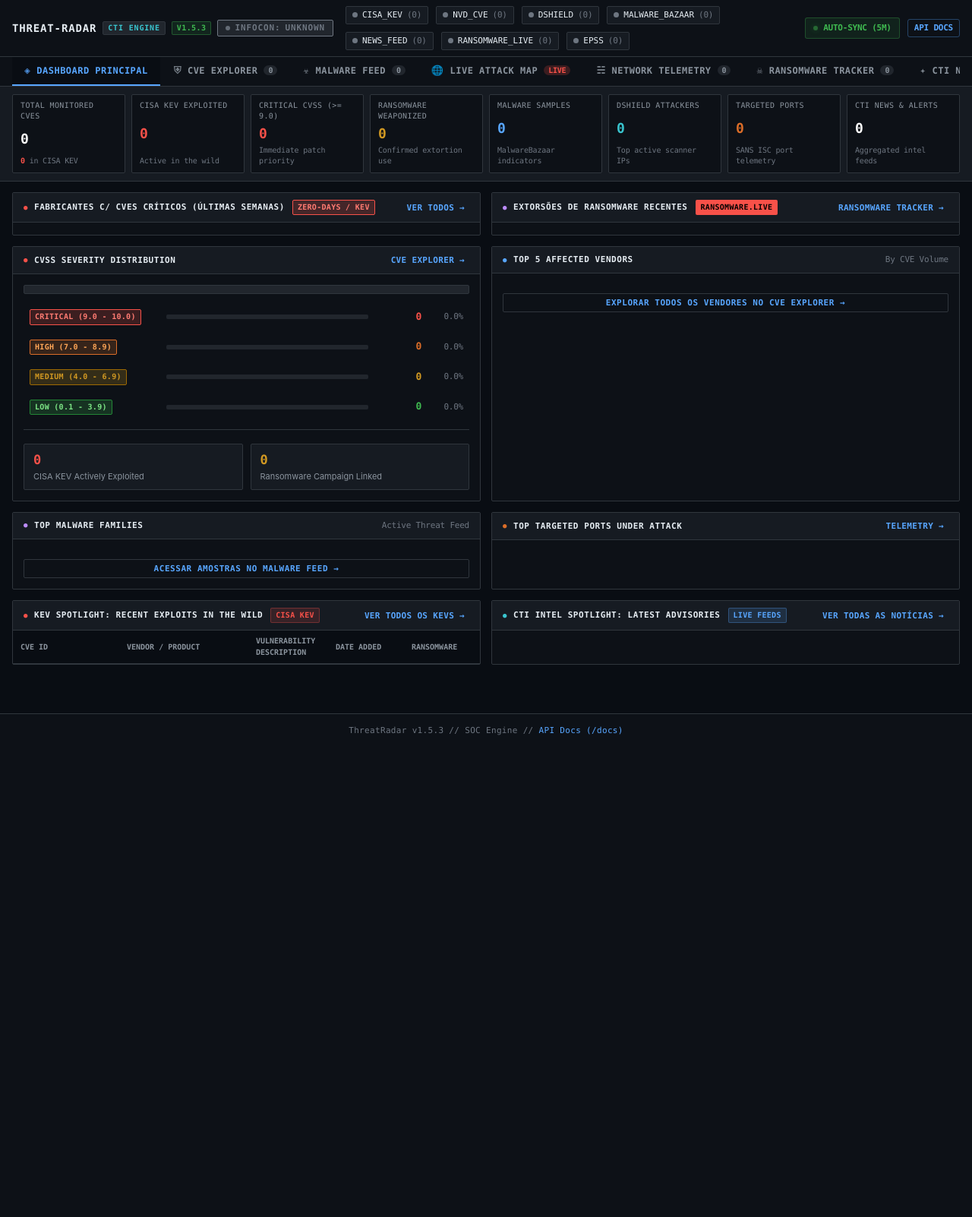
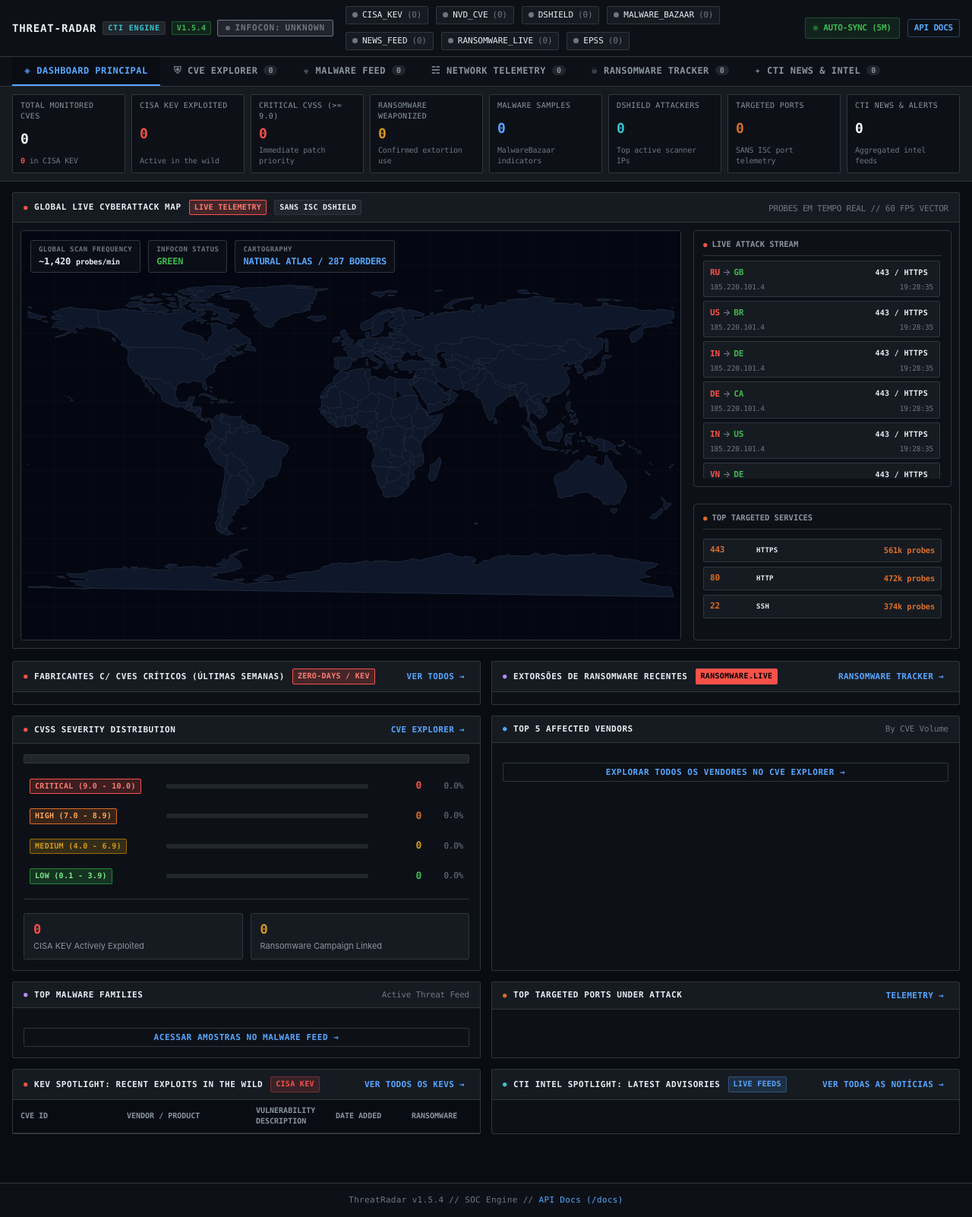
Before and after one commit to fr3dux/dark-threat-radar, a FastAPI app: page / in a window 1280 px wide. Shown: the whole page at 76% size. Before the commit the page ends 968 px from the top, so only its background shows below. Run offline with FastAPI, Linux system fonts and the light colour scheme; data comes from the database, SQL or seed files in the repository; data that the repository does not hold is empty.

Commit message:
feat(dashboard): integrate perfected cartographic live attack map as hero section in dashboard principal v1.5.4

```diff
--- a/app/templates/index.html
+++ b/app/templates/index.html
@@ -13,7 +13,7 @@
     <div class="header-top">
       <!-- Left: Brand Section & Semantic Version -->
       <div class="brand-section">
-        <span class="brand-title">THREAT-RADAR <span class="brand-tag">CTI ENGINE</span> <span class="version-badge">v1.5.3</span></span>
+        <span class="brand-title">THREAT-RADAR <span class="brand-tag">CTI ENGINE</span> <span class="version-badge">v1.5.4</span></span>
 
         <!-- SANS INFOCON Badge -->
         {% set infocon_status = (stats.infocon.status or 'unknown') | lower %}
@@ -56,9 +56,6 @@
       </button>
       <button class="tab-btn" id="tab-malware" data-target="panel-malware" onclick="switchTab('panel-malware', this)">
         <span class="tab-icon">☣</span> MALWARE FEED <span class="tab-count mono" id="tab-count-malware">{{ stats.total_malware }}</span>
-      </button>
-      <button class="tab-btn" id="tab-attackmap" data-target="panel-attackmap" onclick="switchTab('panel-attackmap', this)">
-        <span class="tab-icon">🌐</span> LIVE ATTACK MAP <span class="tab-count mono" style="color: var(--accent-red); background: rgba(248, 81, 73, 0.2);">LIVE</span>
       </button>
       <button class="tab-btn" id="tab-dshield" data-target="panel-dshield" onclick="switchTab('panel-dshield', this)">
         <span class="tab-icon">☵</span> NETWORK TELEMETRY <span class="tab-count mono" id="tab-count-dshield">{{ stats.total_dshield_ips + stats.total_dshield_ports }}</span>
@@ -193,6 +190,74 @@
     <div id="panel-dashboard" class="view-panel active">
 
       <!-- Executive Threat Posture & Top Distributions Grid -->
+      <!-- ==================== HERO RADAR: GLOBAL LIVE CYBERATTACK MAP ==================== -->
+      <div class="dash-card dash-card-attackmap" style="margin-bottom: 16px;">
+        <div class="dash-card-header">
+          <div class="header-with-badge">
+            <span class="dash-card-title"><span class="widget-bullet crit">●</span> GLOBAL LIVE CYBERATTACK MAP</span>
+            <span class="badge badge-crit">LIVE TELEMETRY</span>
+            <span class="badge badge-filetype mono">SANS ISC DSHIELD</span>
+          </div>
+          <div class="header-actions-inline">
+            <span class="mono text-muted" style="font-size: 11px;">PROBES EM TEMPO REAL // 60 FPS VECTOR</span>
+          </div>
+        </div>
+        <div class="dash-card-body" style="padding: 10px;">
+          <div class="attack-map-container" style="height: 480px; max-height: 480px;">
+            <!-- Canvas Map Stage -->
+            <div class="map-stage-wrapper">
+              <canvas id="attack-map-canvas"></canvas>
+              <div class="map-hud-overlay">
+                <div class="map-hud-stat">
+                  <span class="hud-label">GLOBAL SCAN FREQUENCY</span>
+                  <span class="hud-val mono" id="hud-attack-rate">~1,420 <small>probes/min</small></span>
+                </div>
+                <div class="map-hud-stat">
+                  <span class="hud-label">INFOCON STATUS</span>
+                  <span class="hud-val mono ok">GREEN</span>
+                </div>
+                <div class="map-hud-stat">
+                  <span class="hud-label">CARTOGRAPHY</span>
+                  <span class="hud-val mono info">NATURAL ATLAS / 287 BORDERS</span>
+                </div>
+              </div>
+            </div>
+
+            <!-- Lateral Attack Stream & Targeted Services -->
+            <div class="attack-stream-sidebar">
+              <div class="sidebar-block">
+                <div class="sidebar-block-header">
+                  <span class="widget-bullet crit">●</span> LIVE ATTACK STREAM
+                </div>
+                <div class="live-stream-list" id="map-live-stream">
+                  <div class="stream-item-placeholder">Connecting to attack stream...</div>
+                </div>
+              </div>
+
+              <div class="sidebar-block" style="margin-top: 10px;">
+                <div class="sidebar-block-header">
+                  <span class="widget-bullet orange">●</span> TOP TARGETED SERVICES
+                </div>
+                <div class="port-rank-list" style="margin-top: 6px;">
+                  <div class="port-item" style="padding: 5px 8px;">
+                    <div class="port-col-main"><span class="port-number mono font-bold" style="font-size: 11px;">443</span><span class="badge badge-port-service mono" style="font-size: 9px;">HTTPS</span></div>
+                    <div class="mono font-bold orange" style="font-size: 10.5px;">561k probes</div>
+                  </div>
+                  <div class="port-item" style="padding: 5px 8px;">
+                    <div class="port-col-main"><span class="port-number mono font-bold" style="font-size: 11px;">80</span><span class="badge badge-port-service mono" style="font-size: 9px;">HTTP</span></div>
+                    <div class="mono font-bold orange" style="font-size: 10.5px;">472k probes</div>
+                  </div>
+                  <div class="port-item" style="padding: 5px 8px;">
+                    <div class="port-col-main"><span class="port-number mono font-bold" style="font-size: 11px;">22</span><span class="badge badge-port-service mono" style="font-size: 9px;">SSH</span></div>
+                    <div class="mono font-bold orange" style="font-size: 10.5px;">374k probes</div>
+                  </div>
+                </div>
+              </div>
+            </div>
+          </div>
+        </div>
+      </div>
+
       <div class="dashboard-grid">
 
         <!-- Widget: Fabricantes com CVEs Críticos Recentes (Últimas Semanas) -->
@@ -789,7 +791,7 @@
   <!-- Application Footer -->
   <footer class="app-footer">
     <div class="footer-content">
-      <span>ThreatRadar v1.5.3 // SOC Engine // <a href="/docs" target="_blank" class="footer-link">API Docs (/docs)</a></span>
+      <span>ThreatRadar v1.5.4 // SOC Engine // <a href="/docs" target="_blank" class="footer-link">API Docs (/docs)</a></span>
     </div>
   </footer>
 
--- a/app/version.py
+++ b/app/version.py
@@ -2,7 +2,7 @@
 Centralized Semantic Versioning (SemVer)
 """
 
-__version__ = "1.5.3"
+__version__ = "1.5.4"
 __app_name__ = "ThreatRadar"
 __description__ = "Autonomous Standalone Cyber Threat Intelligence Hub & SOC Radar"
 __release_date__ = "2026-09-28"
```
Also changed, not shown: other parts of app/templates/index.html (+1 -64 lines), CHANGELOG.md.
